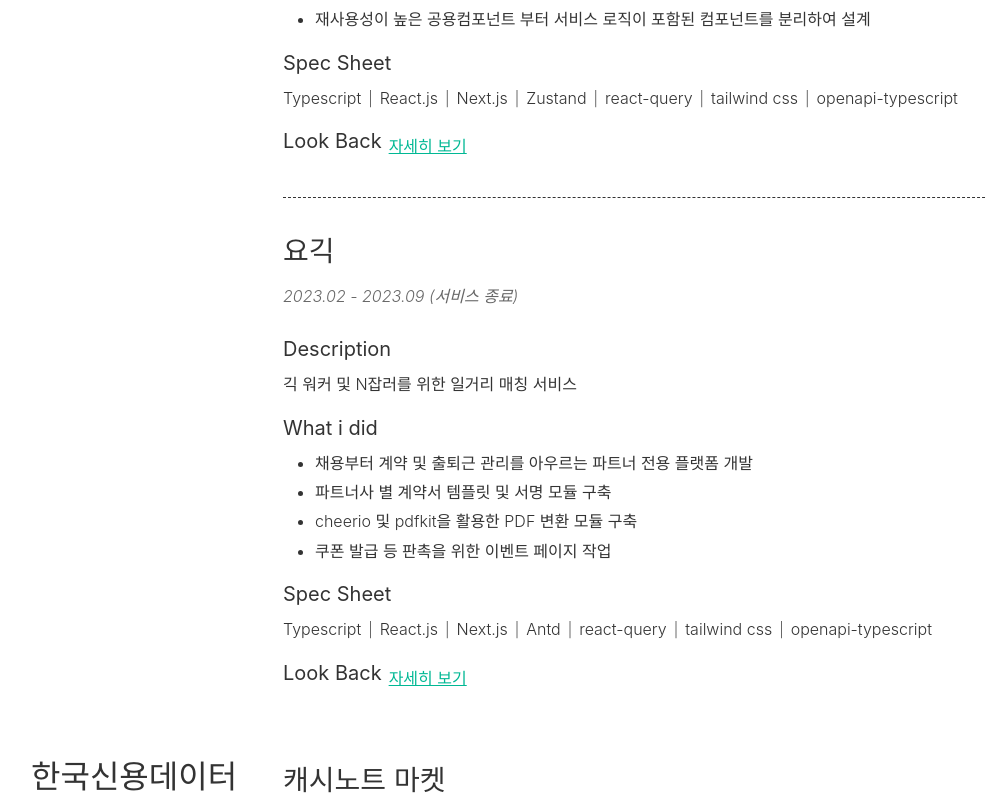
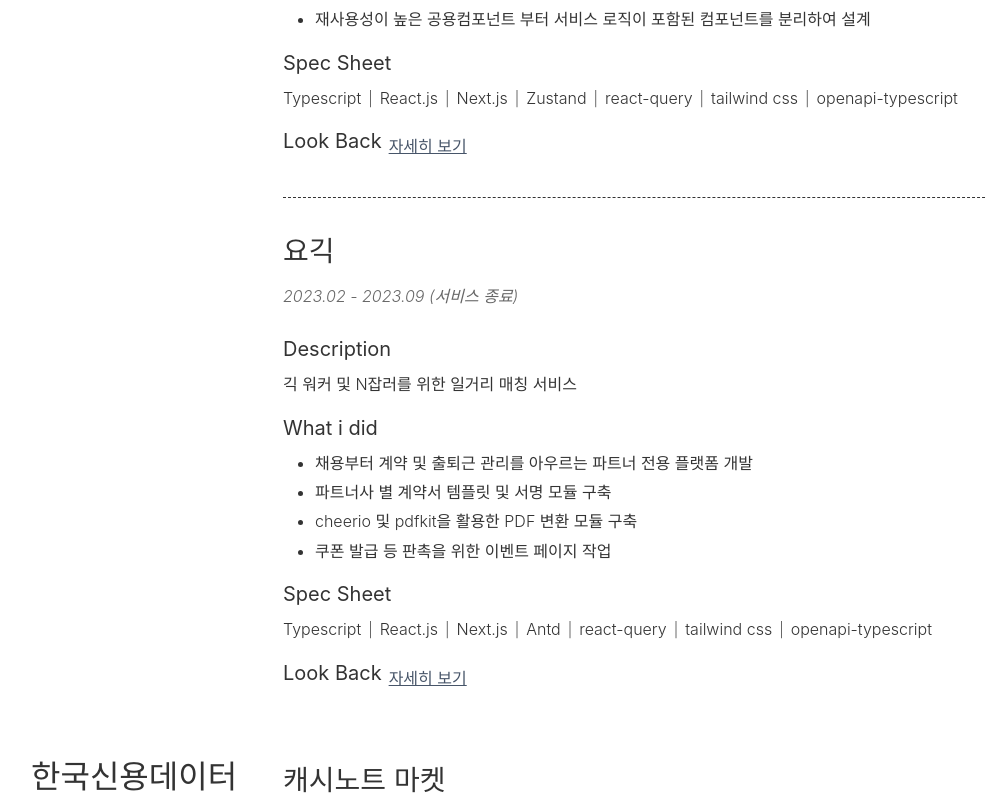
Before and after one commit to parkoon/about, a React (Vite) app: page / in a window 1280 px wide. Shown: the part 1368-2163 px from the top of the page, without its empty margins (117-1104 px from the left). Built offline with nearby package versions, Linux system fonts and the light colour scheme; a web font is replaced by a local one.

Commit message:
style: update primary color in theme

```diff
--- a/src/index.css
+++ b/src/index.css
@@ -1,7 +1,7 @@
 @import "tailwindcss";
 
 @theme {
-  --color-primary: #00b894;
+  --color-primary: #475569;
   --color-link: #0984e3;
 
   --font-family-sans: "Pretendard Variable", Pretendard, -apple-system, BlinkMacSystemFont, system-ui, Roboto, "Helvetica Neue", "Segoe UI", "Apple SD Gothic Neo", "Noto Sans KR", "Malgun Gothic", "Apple Color Emoji", "Segoe UI Emoji", "Segoe UI Symbol", sans-serif;
```
